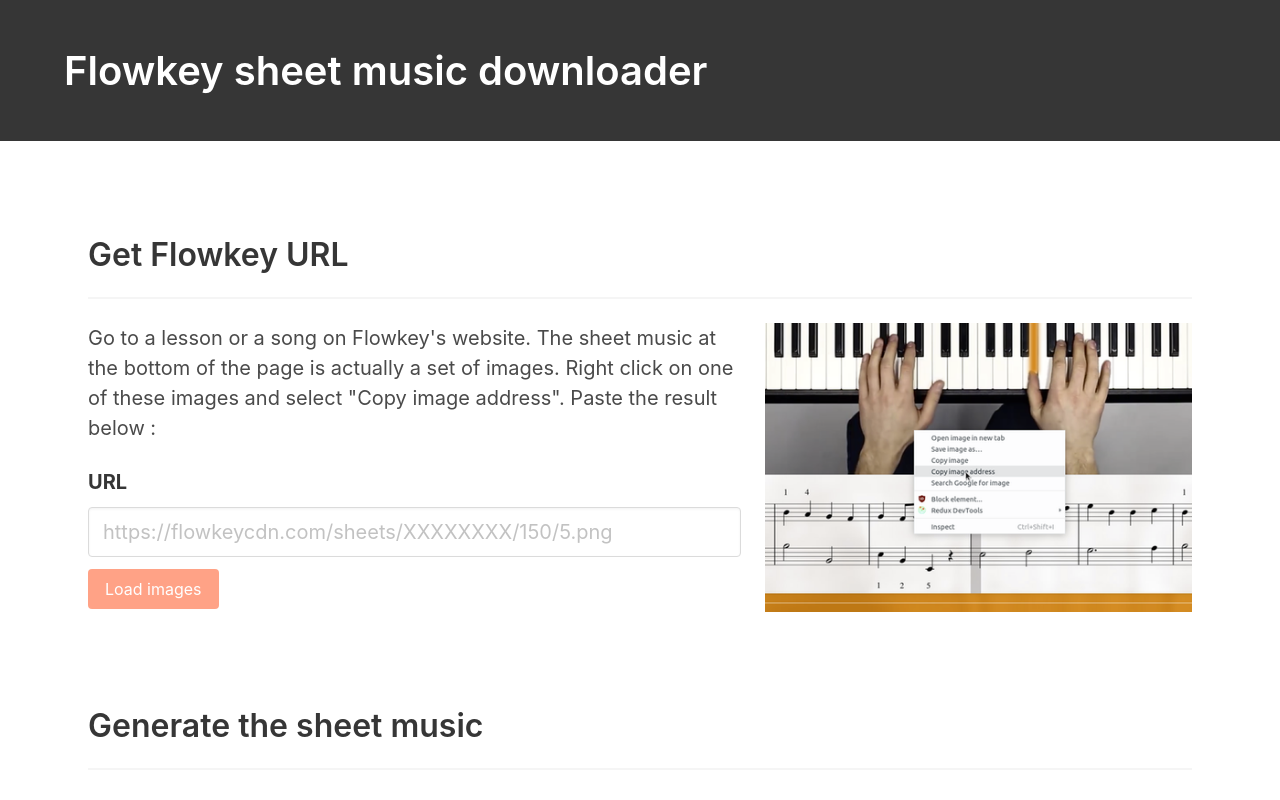
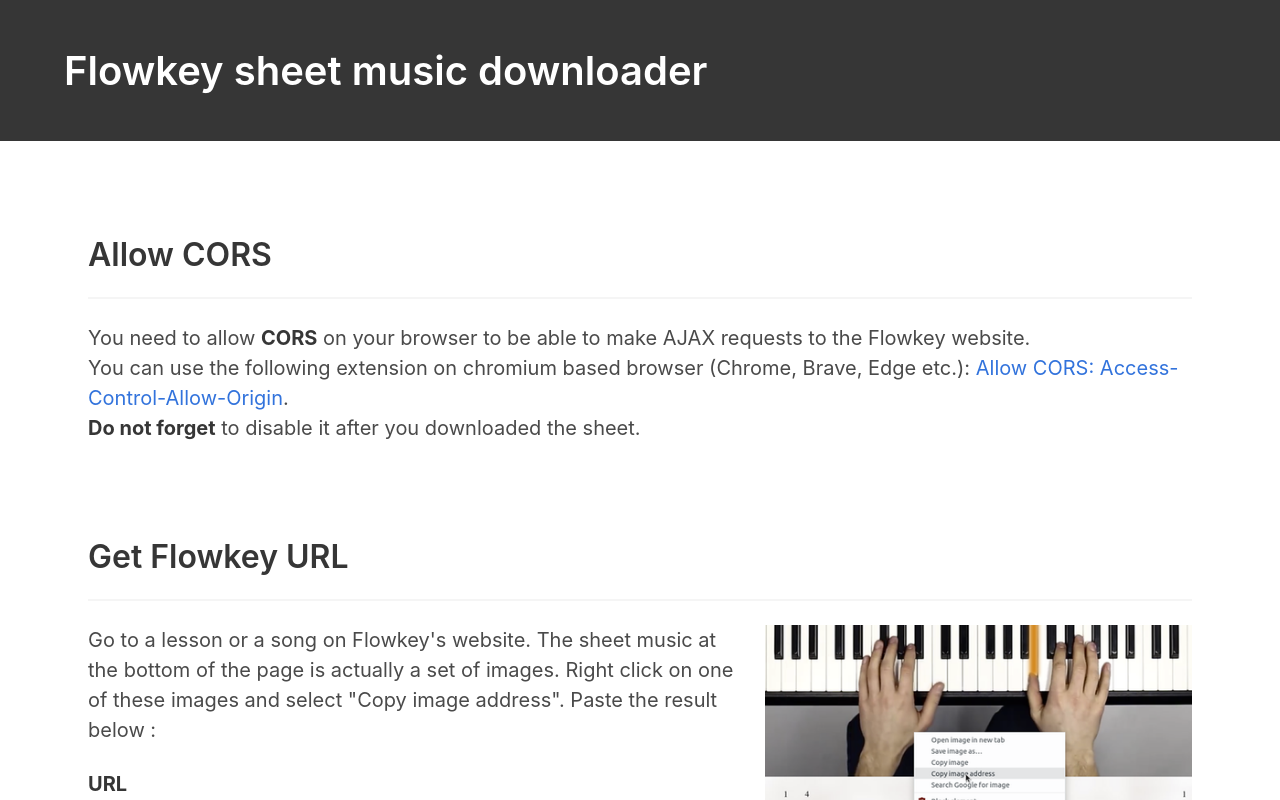
Before and after one commit to krambono/flowkey-sheet-music-downloader, a Svelte app: page / in a window 1280 px wide. Shown: the top 800 px of the page. Built offline with nearby package versions, Linux system fonts and the light colour scheme.

Commit message:
cors section

```diff
--- a/src/App.svelte
+++ b/src/App.svelte
@@ -1,6 +1,7 @@
 <script lang="ts">
   import GetImages from './GetImagesSection.svelte';
   import CanvasSection from './CanvasSection.svelte';
+  import CorsSection from './CorsSection.svelte';
 
   let images: HTMLImageElement[] = [];
 
@@ -11,6 +12,7 @@
 
 <section class="section">
   <div class="container">
+    <CorsSection />
     <GetImages on:images={imagesEvent} />
     <CanvasSection {images} />
   </div>
--- /dev/null
+++ b/src/CorsSection.svelte
@@ -0,0 +1,14 @@
+<section class="section is-size-5">
+  <h1 class="title">Allow CORS</h1>
+  <hr />
+  <div class="block">
+    You need to allow <strong>CORS</strong> on your browser to be able to make AJAX requests to the Flowkey website.
+    <br />
+    You can use the following extension on chromium based browser (Chrome, Brave, Edge etc.):
+    <a href="https://chrome.google.com/webstore/detail/allow-cors-access-control/lhobafahddgcelffkeicbaginigeejlf"
+      >Allow CORS: Access-Control-Allow-Origin</a
+    >.
+    <br />
+    <strong>Do not forget</strong> to disable it after you downloaded the sheet.
+  </div>
+</section>
--- a/src/main.ts
+++ b/src/main.ts
@@ -1,7 +1,5 @@
-import App from "./App.svelte";
+import App from './App.svelte';
 
-const app = new App({
-  target: document.querySelector("svelte-app"),
-});
+const app = new App({ target: document.querySelector('svelte-app') });
 
 export default app;
```
Also changed, not shown: 1 other file (tests, documents, lock files or other folders).
